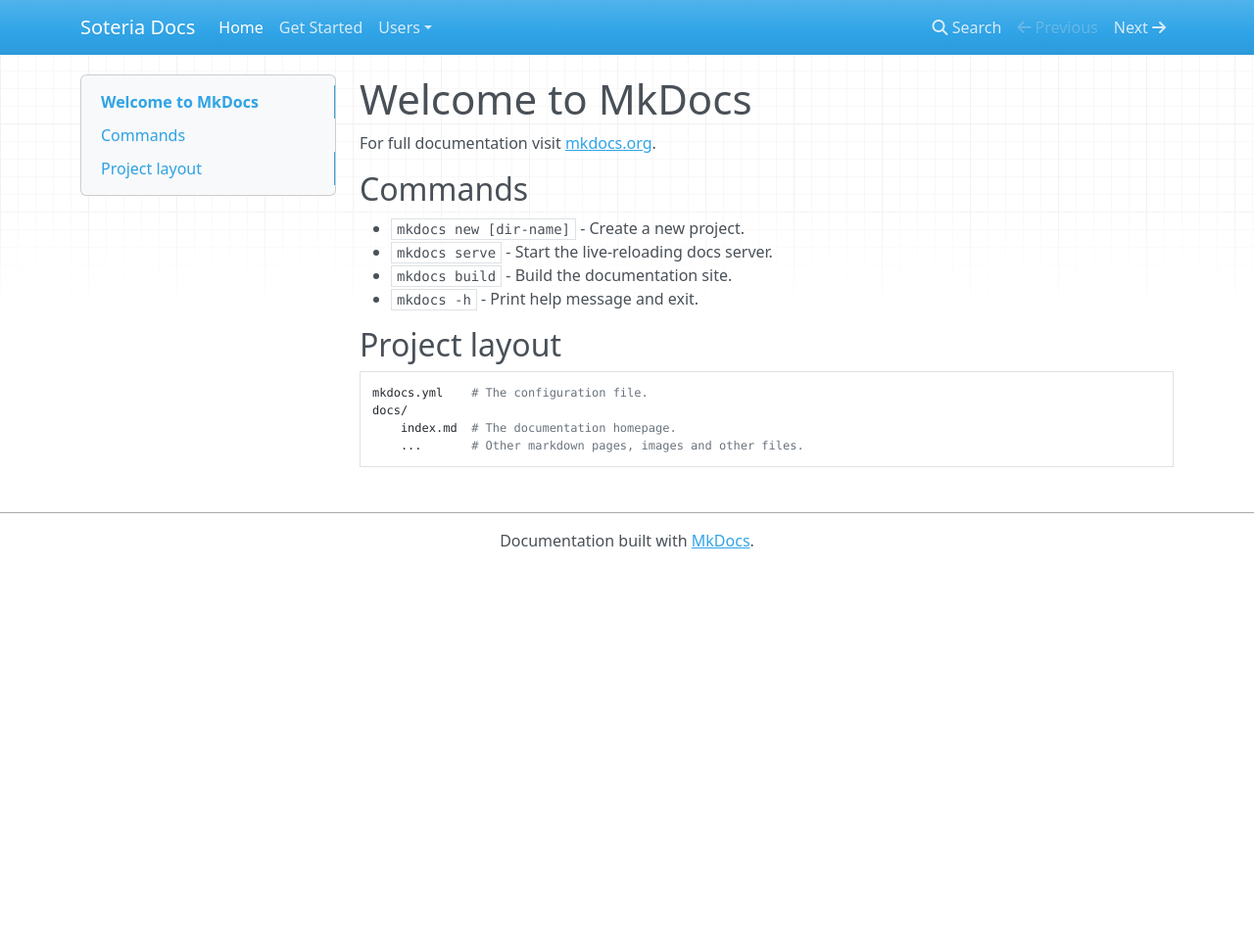
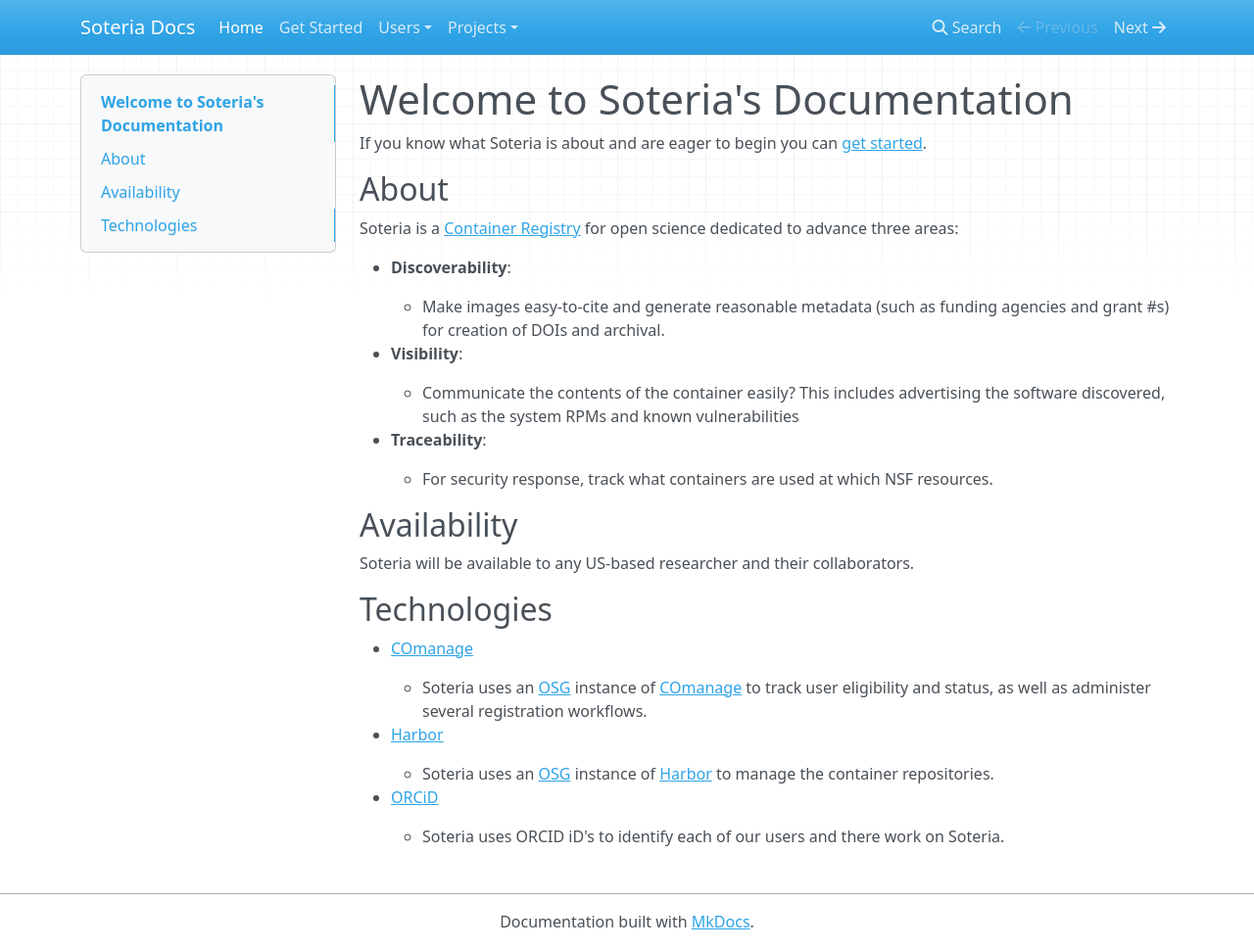
Before and after one commit to osg-htc/soteria-docs, an MkDocs documentation site: the page built from docs/index.md, in a window 1280 px wide and 969 px high. Shown: the whole window at 98% size. Built offline with MkDocs 1.6.1, drawn with Linux system fonts in a browser that asks for light colours; nearby versions of some CDN libraries.

Commit message:
Make progress on user Docs and start Project docs

```diff
--- a/docs/index.md
+++ b/docs/index.md
@@ -1,17 +1,37 @@
-# Welcome to MkDocs
+# Welcome to Soteria's Documentation
 
-For full documentation visit [mkdocs.org](https://www.mkdocs.org).
+If you know what Soteria is about and are eager to begin you can [get started](get-started.md).
 
-## Commands
+## About
 
-* `mkdocs new [dir-name]` - Create a new project.
-* `mkdocs serve` - Start the live-reloading docs server.
-* `mkdocs build` - Build the documentation site.
-* `mkdocs -h` - Print help message and exit.
+Soteria is a [Container Registry]() for open science dedicated to advance three areas:
 
-## Project layout
+- __Discoverability__:
+    - Make images easy-to-cite and generate reasonable metadata
+      (such as funding agencies and grant #s) for creation of DOIs and archival.
 
-    mkdocs.yml    # The configuration file.
-    docs/
-        index.md  # The documentation homepage.
-        ...       # Other markdown pages, images and other files.
+- __Visibility__:
+    - Communicate the contents of the container easily? This includes
+      advertising the software discovered, such as the system RPMs and known vulnerabilities
+
+- __Traceability__:
+    - For security response, track what containers are used at which NSF resources.
+
+## Availability
+
+Soteria will be available to any US-based researcher and their collaborators.
+
+## Technologies
+
+- [COmanage](https://incommon.org/software/comanage/)
+    - Soteria uses an [OSG](https://osg-htc.org) instance of
+      [COmanage](https://incommon.org/software/comanage/) to track
+      user eligibility and status, as well as administer several
+      registration workflows.
+
+- [Harbor](https://goharbor.io/)
+    - Soteria uses an [OSG](https://osg-htc.org) instance of
+      [Harbor](https://goharbor.io/) to manage the container repositories.
+
+- [ORCiD](https://orcid.org/)
+    - Soteria uses ORCID iD's to identify each of our users and there work on Soteria.
--- a/mkdocs.yml
+++ b/mkdocs.yml
@@ -4,6 +4,12 @@
   - Home: index.md
   - Get Started: get-started.md
   - Users:
+      - Overview: users/index.md
       - Affiliate: users/affiliate.md
       - Member: users/member.md
       - Researcher: users/researcher.md
+  - Projects:
+      - Overview: projects/index.md
+
+markdown_extensions:
+  - admonition
```
Also changed, not shown: docs/get-started.md (+4 -0 lines), docs/projects/index.md (added, +20 -0 lines), docs/users/affiliate.md (+34 -0 lines), docs/users/index.md (added, +14 -0 lines), docs/users/member.md (+24 -0 lines), docs/users/researcher.md (+72 -0 lines).
